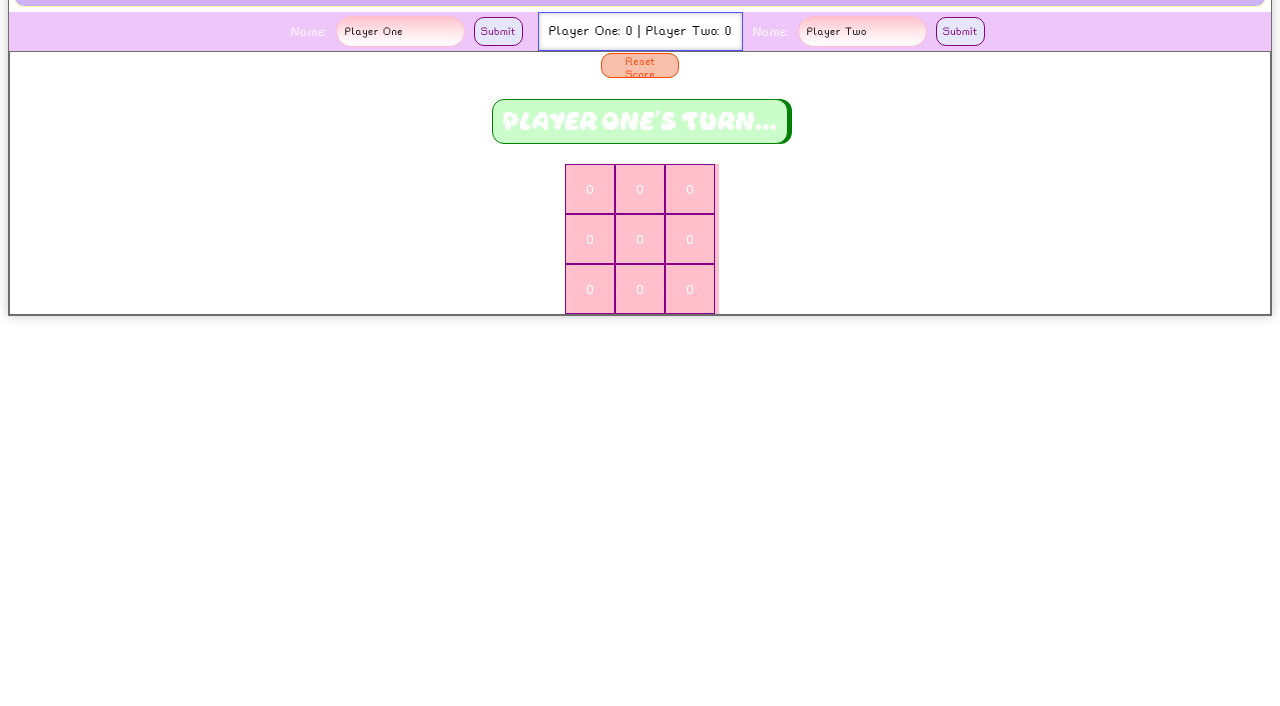
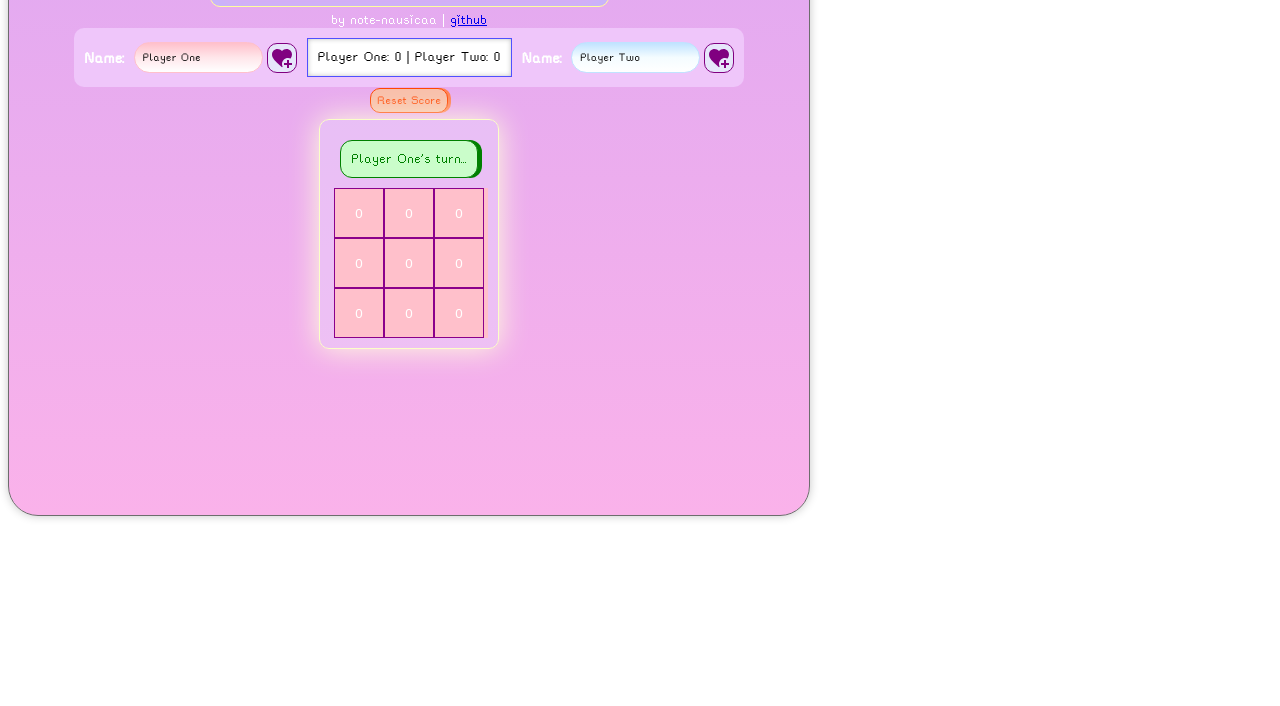
Before and after one commit to note-nausicaa/odin-tic-tac-toe, a plain HTML site: page index.html in a window 1280 px wide. Shown: the part 94-800 px from the top of the page. Drawn offline with Linux system fonts and the light colour scheme.

Commit message:
Finished styling

```diff
--- a/index.html
+++ b/index.html
@@ -7,23 +7,25 @@
     <title>Tic-Tac-Toe</title>
 </head>
 <body>
+    <div class="super-container">
     <h1 class="title">Tic-Tac-Toe</h1>
+    <div class="by">by note-nausicaa | <a href="https://github.com/note-nausicaa" class="href">github</a></div>
     <div class="player-wrapper">
         <label for="player-one-name">Name:</label>
         <input type="text" placeholder="Player One" id="player-one-name" value="Player One">
-        <button id="p1-submit">Submit</button>
-        <div class="score">
-            </div>
+        <button id="p1-submit"><svg xmlns="http://www.w3.org/2000/svg" viewBox="0 0 24 24"><title>heart-plus</title><path d="M12 18C12 19 12.25 19.92 12.67 20.74L12 21.35L10.55 20.03C5.4 15.36 2 12.27 2 8.5C2 5.41 4.42 3 7.5 3C9.24 3 10.91 3.81 12 5.08C13.09 3.81 14.76 3 16.5 3C19.58 3 22 5.41 22 8.5C22 9.93 21.5 11.26 20.62 12.61C19.83 12.23 18.94 12 18 12C14.69 12 12 14.69 12 18M19 14H17V17H14V19H17V22H19V19H22V17H19V14Z"/></svg></button>
+        <div class="score"></div>
             <label for="player-two-name">Name:</label>
             <input type="text" value ="Player Two" id="player-two-name" placeholder="Player Two">
-        <button id="p2-submit">Submit</button>
+        <button id="p2-submit"><svg xmlns="http://www.w3.org/2000/svg" viewBox="0 0 24 24"><title>heart-plus</title><path d="M12 18C12 19 12.25 19.92 12.67 20.74L12 21.35L10.55 20.03C5.4 15.36 2 12.27 2 8.5C2 5.41 4.42 3 7.5 3C9.24 3 10.91 3.81 12 5.08C13.09 3.81 14.76 3 16.5 3C19.58 3 22 5.41 22 8.5C22 9.93 21.5 11.26 20.62 12.61C19.83 12.23 18.94 12 18 12C14.69 12 12 14.69 12 18M19 14H17V17H14V19H17V22H19V19H22V17H19V14Z"/></svg></button>
     </div>
+    <button class="reset-score">Reset Score</button>
     <div class="container">
-        <div class="resetbuttons"><button class="reset-score">Reset Score</button></div>
         <div class="turn"></div>
         <div class="board"></div>
         <button class="reset">Play Again!</button>
     </div>
+</div>
     <script src="script.js"></script>
 </body>
 </html>
--- a/script.js
+++ b/script.js
@@ -183,7 +183,7 @@ function ScreenController() {
 
             cellButton.textContent = cell.getValue();
 
-            if (cellButton.textContent === 'o') {cellButton.classList.add('purple')};
+            if (cellButton.textContent === 'o') {cellButton.classList.add('blue')};
 
             if (cellButton.textContent === 'x') {cellButton.classList.add('pinker')}
 
@@ -203,11 +203,9 @@ function ScreenController() {
                 resetBtn.addEventListener('click', () => {
                     game.reset();
                     playerTurnDiv.classList.remove('win')
+                    resetBtn.classList.remove('show');
                     updateScreen();
                     })
-
-
-
 
             };
 
@@ -254,6 +252,15 @@ function ScreenController() {
 
     const resetScoreBtn = document.querySelector('.reset-score');
 
+    resetScoreBtn.addEventListener('click', () => {
+        const playerScores = players.find(player => player.score);
+            if (playerScores) {
+                players[0].score = 0;
+                players[1].score = 0;
+                updateScreen();
+            };
+    })
+
     updateScreen();
 
 };
--- a/style.css
+++ b/style.css
@@ -8,12 +8,17 @@
     src: url(rainyhearts.ttf);
 }
 
-body {
+.super-container {
     box-shadow: 0px 0px 10px rgb(199, 199, 199);
     border: solid 1px rgb(109, 109, 109);
     display: flex;
     font-family: cute-font;
     flex-direction: column;
+    background: linear-gradient(rgb(225, 169, 241), rgb(250, 178, 234));
+    height: 600px;
+    width: 800px;
+    border-radius: 30px;
+    align-items: center;
 }
 
 .start-button {
@@ -36,13 +41,19 @@ body {
 
 }
 
+.by {
+    font-family: pixel-font;
+    color: white;
+}
+
 .turn {
     background: rgb(202, 253, 202);
     box-shadow: 4px 0px 0px green;
     border: solid 1px green;
-    color: rgb(253, 255, 252);
+    color: green;
     padding: 10px;
-    margin: 20px;
+    margin: 10px;
+    font-family: pixel-font;
     border-radius: 12px;
     text-align: center;
 }
@@ -51,7 +62,12 @@ body {
     display: flex;
     align-items: center;
     flex-direction: column;
-    border: solid 1px rgb(109, 109, 109);
+    box-shadow: 0px 0px 30px rgb(255, 254, 221);
+    border-radius: 10px;
+    background: rgba(231, 212, 252, 0.452);
+    padding: 10px;
+    margin-top: 5px;
+    border: solid 1px rgb(251, 255, 200);
 }
 
 .board {
@@ -75,28 +91,43 @@ body {
     box-shadow: 4px 0px 0px  darkgoldenrod;
 }
 
+
 .player-wrapper {
     display: flex;
     justify-content: center;
     font-family: pixel-font;
+    border-radius: 10px;
     background: rgb(239, 198, 250);
+    padding: 10px;
 }
 
-.purple {
-    background: purple;
+.blue {
+    background: rgb(208, 243, 255);
+    color: rgb(126, 126, 253);
+    box-shadow: inset 0px 0px 10px rgb(180, 234, 252);
+    font-weight: bolder;
 }
 
 .pinker {
     background: salmon;
+    box-shadow: inset 0px 0px 10px pink;
 }
 
-#player-one-name,
-#player-two-name {
+#player-one-name {
     background: linear-gradient(pink, rgb(255, 230, 234), white);
     border: pink solid 1px;
     border-radius: 30px;
     font-family: pixel-font;
     padding: 1vh;
+    margin: 4px;
+}
+
+#player-two-name {
+    background: linear-gradient(rgb(192, 227, 255), rgb(244, 252, 255), white);
+    border: rgb(192, 227, 255) solid 1px;
+    font-family: pixel-font;
+    padding: 1vh;
+    border-radius: 30px;
     margin: 4px;
 }
 
@@ -106,14 +137,27 @@ body {
     color: purple;
     border: solid 1px purple;
     border-radius: 10px;
-    margin: 5px;
+    height: 30px;
+    width: 30px;
+    padding: 2px;
+    align-self: center;
     font-family: pixel-font;
     &:active {
         border: 2px;
         background: rgb(174, 174, 245);
         color: white;
+        padding: 4px;
         box-shadow: 0px 0px 12px rgb(209, 180, 255), inset 0px 0px 10px white;
         transition: 0.3s;
+
+        path {
+            fill: white;
+        }
+    }
+
+    path {
+        fill: purple;
+        box-shadow: 0px 0px 4px white;
     }
 }
 
@@ -126,34 +170,41 @@ body {
     box-shadow: inset 0px 0px 5px silver;
 }
 
-.resetbuttons {
-    display: flex;
-    justify-content: space-between;
-}
 .reset-score {
     height: 25px;
     width: 78px;
+    margin-top: 5px;
+    padding: 3px;
     background: rgb(248, 191, 170);
     border: solid 1px orangered;
     color: orangered;
+    box-shadow: 3px 0px 0px rgb(255, 129, 83);
     font-family: pixel-font;
     border-radius: 10px;
     margin: 1px;
+    &:active {
+        margin-left: 2px;
+        background: rgb(255, 188, 164);
+    }
 }
 
 .reset {
     display: none;
-    height: 25px;
+    height: 50px;
     width: 50px;
+    margin: 5px;
     background: rgb(225, 193, 255);
     border: solid 1px purple;
     font-family: pixel-font;
+    padding: 4px;
 }
 
 label {
     align-self: center;
     margin-right: 5px;
     color: white;
+    font-weight: bold;
+    font-size: large;
 }
 
 .show {
```
Also changed, not shown: heart-upload.svg (added).
